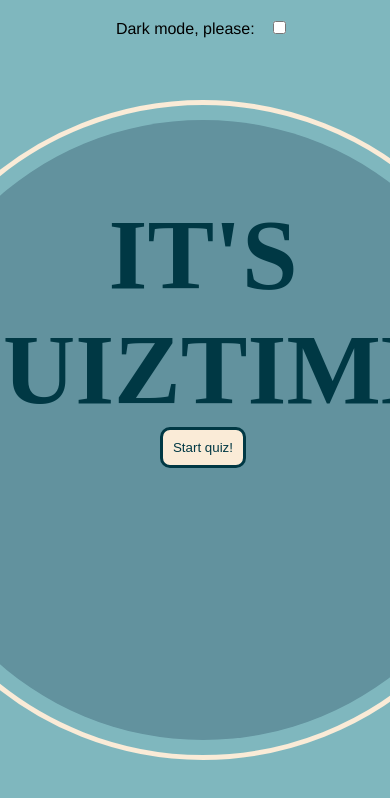
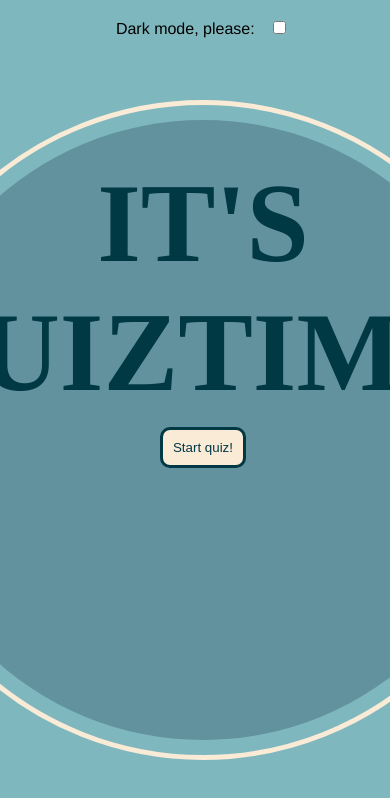
Before and after one commit to Juliaselmas/quiz, a plain HTML site: page index.html in a window 390 px wide. Shown: the top 798 px of the page. Drawn offline with Linux system fonts and the light colour scheme; a web font is replaced by a local one.

Commit message:
added more styling to frontpage

```diff
--- a/style.scss
+++ b/style.scss
@@ -6,18 +6,6 @@ $fontText: Helvetica, Arial, sans-serif;
 $fontColorDarkMode: antiquewhite;
 $fontColorLightMode: #003844;
 
-@media (max-width: 480px) {
-
-    h1 {
-        position: relative;
-        top: 50px;
-        color: #bb20b8;
-        text-align: center;
-        font-size: 20px;
-        font-family: 'Dokdo';
-    }
-
-}
 
 * {
     box-sizing: border-box;
@@ -73,6 +61,8 @@ body {
 }
 
 #quiz-container-background {
+    position: absolute;
+    z-index: -1;
     border: 5px solid antiquewhite;
     height: 660px;
     width: 660px;
@@ -98,10 +88,10 @@ body {
 
 h1 {
     position: absolute;
-    top: 130px;
+    top: 0.75em;
     color: #003844;
     text-align: center;
-    font-size: $fontSizeHeadline;
+    font-size: 7em;
     font-family: 'Dokdo';
 }
 
```
Also changed, not shown: style.css, 1 other file.
